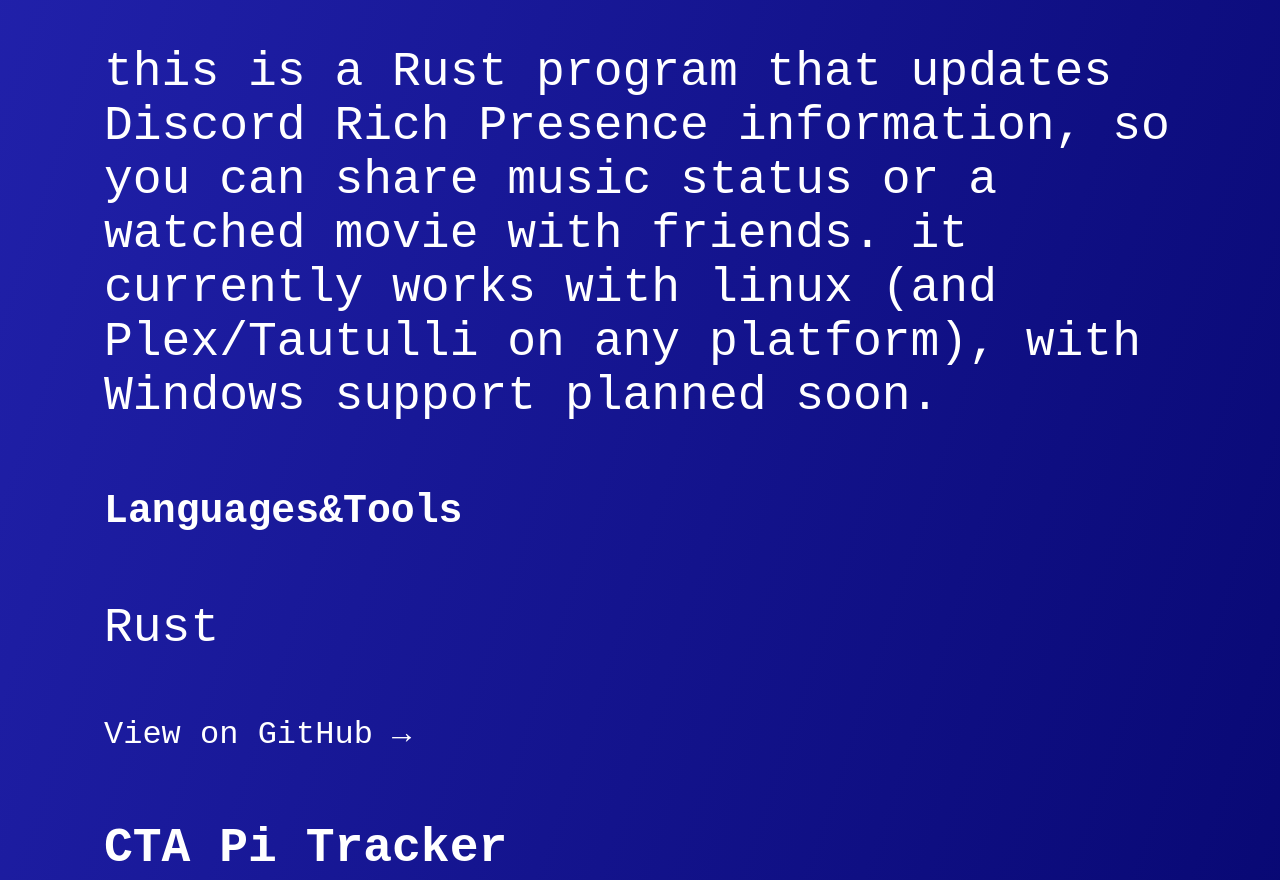
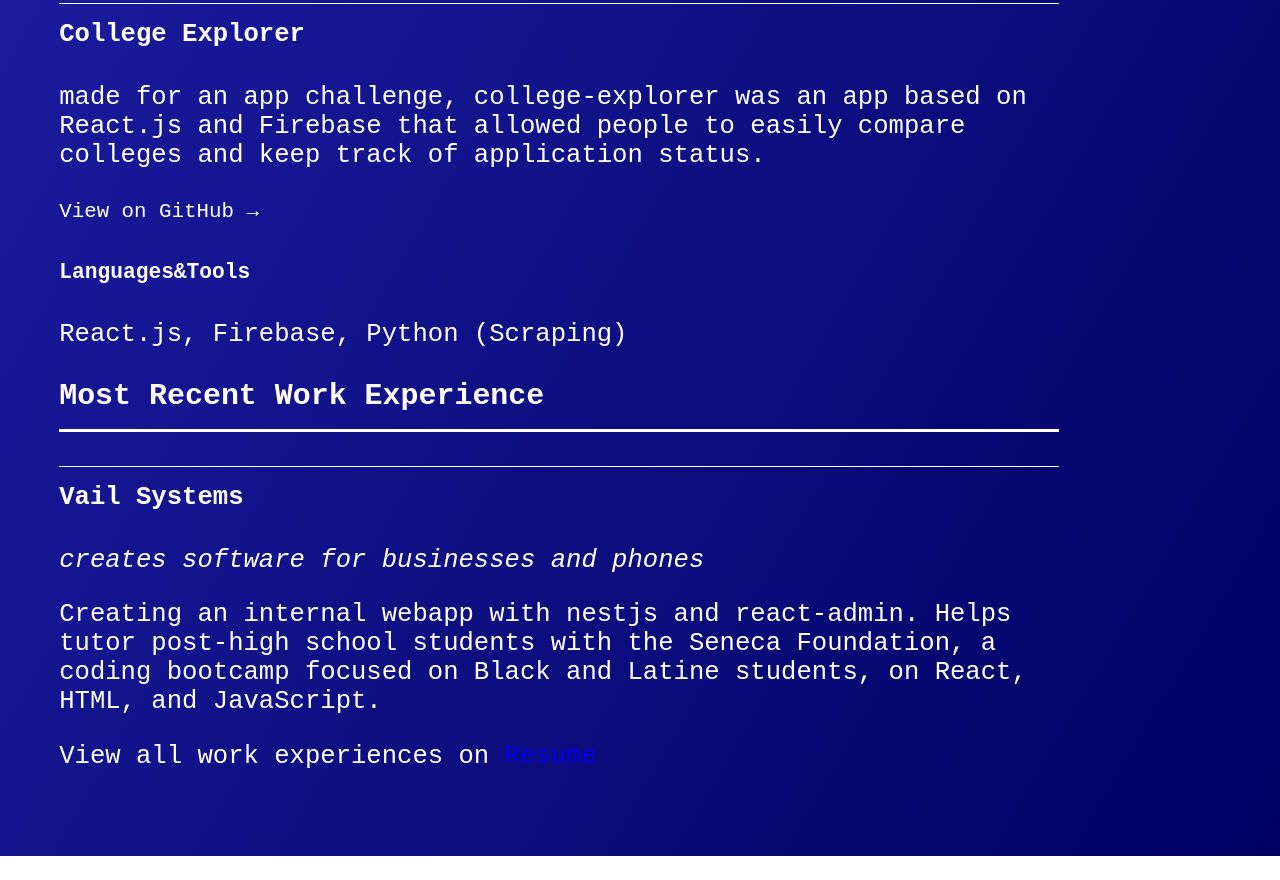
Before and after one commit to jose-with-an-accent/personal-website, a plain HTML site: page index.html in a window 1280 px wide. Shown: the part 1340-2220 px from the top of the page. After the commit the page ends 2196 px from the top, so only its background shows below. Drawn offline with Linux system fonts and the light colour scheme.

Commit message:
better scale, most recent work exp

```diff
--- a/index.css
+++ b/index.css
@@ -2,23 +2,24 @@
   background: linear-gradient(to bottom right, #2727b8, rgb(0, 0, 98));
   font-family: 'Courier New', Courier, monospace;
   color: white;
-  font-size: 3rem;
+  font-size: 1.6rem;
 }
 h1 {
-  font-size: 5.5rem;
+  font-size: 3.5rem;
 }
 h2 {
-  font-size: 3.5rem;
+  font-size: 1.8rem;
 }
 #wrapper {
   padding: 2em;
+  max-width: 1000px;
 }
 a {
   text-decoration: none;
 }
 li {
   background-color: white;
-  padding: 2rem;
+  padding: 1rem;
   width: fit-content;
   margin-bottom: 1rem;
   color: blue;
@@ -26,7 +27,7 @@
 
 }
 li:hover {
-  box-shadow: -12px 9px 0px 0px rgba(255,255,255,1);
+  box-shadow: -9px 9px 0px 0px rgba(255,255,255,1);
   background-color: aquamarine;
 }
 #pages-list {
@@ -36,7 +37,7 @@
   color: blue;
 }
 .viewOnGithub {
-  font-size: 2rem;
+  font-size: 1.3rem;
 }
 .viewOnGithub a:link,.viewOnGithub a:hover,.viewOnGithub   a:visited {
   color: white;
@@ -49,8 +50,12 @@
   list-style-type: none;
 }
 h3 {
-  border-bottom: solid lightgray 1px;
+  border-bottom: solid white 3px;
   padding-bottom: 1rem;
+}
+h4:not(:first-of-type) {
+  border-top: solid white 1px;
+  padding-top: 1rem;
 }
 .italics {
   font-style: italic;
--- a/index.html
+++ b/index.html
@@ -30,7 +30,7 @@
             Windows support planned soon.</p>
         <h5>Languages&Tools</h5>
         <p>Rust</p>
-        <span class="viewOnGithub"><a href="github.com">View on GitHub</a></span>
+        <span class="viewOnGithub"><a href="//github.com">View on GitHub</a></span>
         <h4>CTA Pi Tracker</h4>
         <p>an app meant to get information from the CTA Train Tracker API and display it with a raspberry pi.</p>
         <h5>Languages&Tools</h5>
@@ -42,8 +42,11 @@
         <span class="viewOnGithub"><a href="//github.com">View on GitHub</a></span>
     <h5>Languages&Tools</h5>
     <p>React.js, Firebase, Python (Scraping)</p>
-    <h3>Work Experience</h3>
-    <p>View on <a href="#resume_button">Resume</a>
+    <h3>Most Recent Work Experience</h3>
+    <h4>Vail Systems</h4>
+    <p class="italics">creates software for businesses and phones</p>
+    <p>Creating an internal webapp with nestjs and react-admin. Helps tutor post-high school students with the Seneca Foundation, a coding bootcamp focused on Black and Latine students, on React, HTML, and JavaScript.</p>
+    <p>View all work experiences on <a href="resume_latest.pdf">Resume</a>
     </div>
 </body>
 </html>
```
